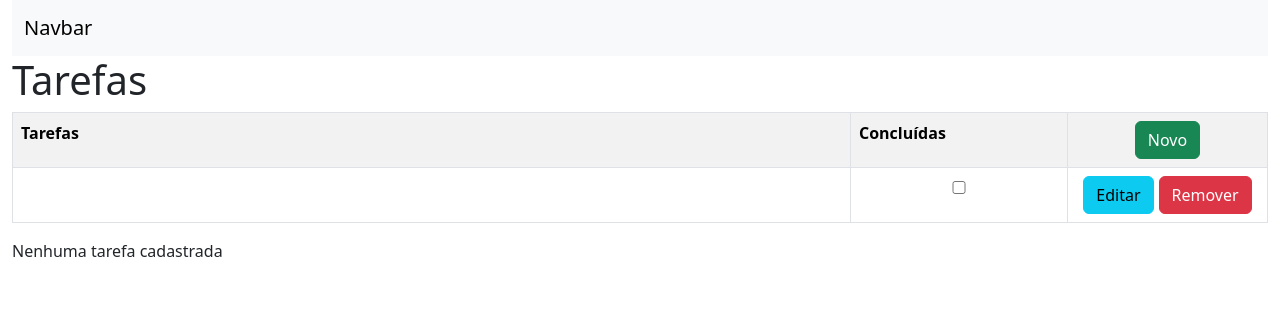
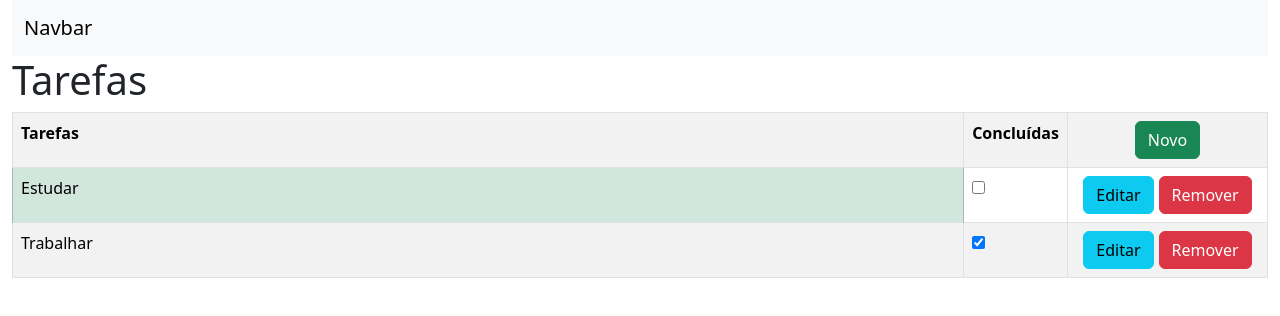
Before and after one commit to John-Mota/taskMenager, an Angular app: page /tarefas/list in a window 1280 px wide. Shown: the top 316 px of the page. Built offline with nearby package versions, Linux system fonts and the light colour scheme.

Commit message:
implementando o template de todo-list

```diff
--- a/src/app/tasks/list/todo-list.component.html
+++ b/src/app/tasks/list/todo-list.component.html
@@ -16,13 +16,17 @@
           </a>
       </th>
     </tr>
-    <tr>
-      <td>
+    <tr *ngFor="let task of tasks">
 
+      <td [class.table-success]="!task.concluida">
+       {{ task.nome}}
       </td>
 
       <td style="width: 70px;" class="text=center">
-        <input type="checkbox" style="width: 200px;">
+        <input
+        type="checkbox"
+        [value]="task.id"
+        [checked]="task.concluida">
       </td>
 
       <td class="text-center" style="width: 200px;">
@@ -48,4 +52,4 @@
   </tbody>
 </table>
 
-<p>Nenhuma tarefa cadastrada</p>
+<p *ngIf="tasks.length==0">Nenhuma tarefa cadastrada</p>
--- a/src/app/tasks/list/todo-list.component.ts
+++ b/src/app/tasks/list/todo-list.component.ts
@@ -1,10 +1,36 @@
-import { Component } from '@angular/core';
+import { Component, OnInit } from '@angular/core';
+import { Tasks } from '../shared/tasks.model';
+import { TasksService } from '../shared/tasks.service';
 
 @Component({
   selector: 'app-todo-list',
   templateUrl: './todo-list.component.html',
   styleUrls: ['./todo-list.component.css']
 })
-export class TodoListComponent {
+export class TodoListComponent implements OnInit {
 
+  public tasks: Tasks[];
+
+  constructor(private tasksService: TasksService) {
+
+  }
+  ngOnInit(): void {
+    this.tasks = this.lisarTodos()
+    this.tasks = [
+      new Tasks(21, 'Estudar', false),
+      new Tasks(21, 'Trabalhar', true)
+    ]
+  }
+
+  public lisarTodos(): Tasks[] {
+    return this.tasksService.listAll()
+  }
+
+  public remover($event: any, tasks: Tasks): void {
+    $event.preventDefault();
+    if(confirm('Deseja remover a tarefa "' + tasks.nome + '"?')) {
+      this.tasksService.remove(tasks.id);
+      this.tasks = this.tasksService.listAll();
+    }
+  }
 }
--- a/src/app/tasks/tasks.module.ts
+++ b/src/app/tasks/tasks.module.ts
@@ -1,5 +1,7 @@
 import { NgModule } from '@angular/core';
 import { CommonModule } from '@angular/common';
+import { RouterModule } from '@angular/router';
+import { FormsModule } from '@angular/forms';
 
 import { TasksService } from './shared/tasks.service';
 import { TodoListComponent } from './list/todo-list.component';
@@ -11,7 +13,9 @@ import { TodoListComponent } from './list/todo-list.component';
     TodoListComponent
   ],
   imports: [
-    CommonModule
+    CommonModule,
+    RouterModule,
+    FormsModule
   ],
   providers: [
     TasksService
```
